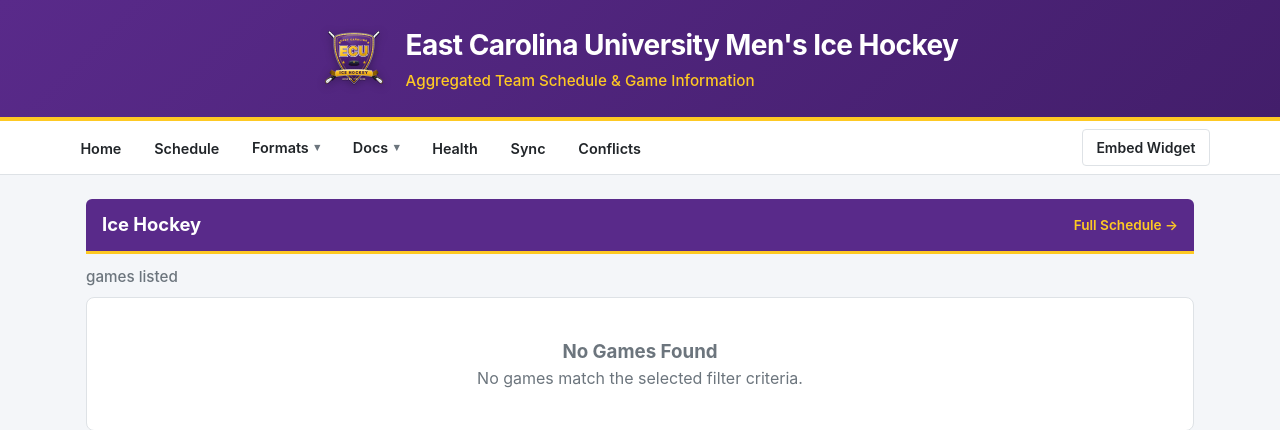
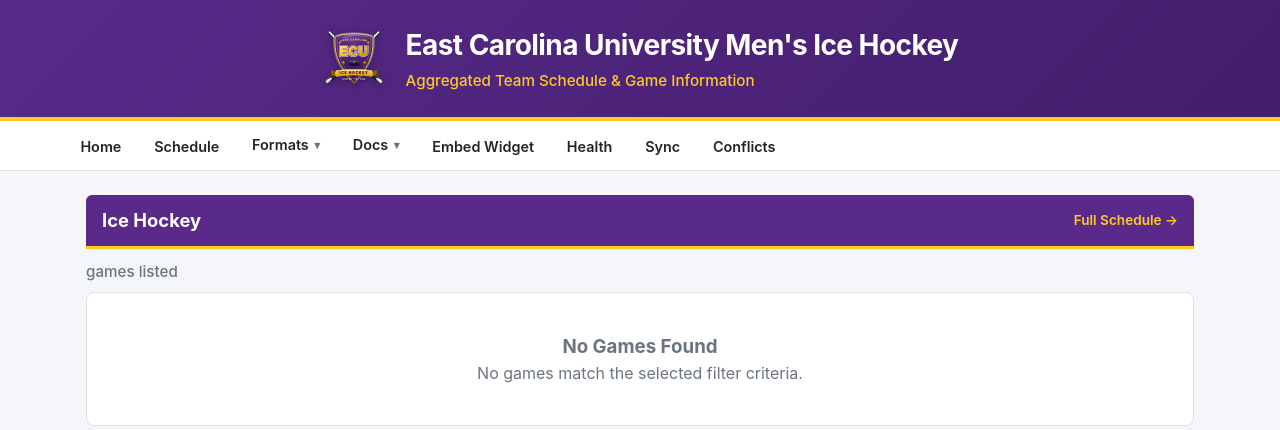
Before and after one commit to bdperkin/ecu-hockey-calendar, a Python web app: template src/ecu_hockey_calendar/api/templates/embed.html in a window 1280 px wide. Shown: the top 430 px of the page. Run offline with Jinja, Linux system fonts and the light colour scheme; the template is opened without the code that fills it, so the values that code supplies are empty.

Commit message:
feat(ui): consolidate Embed Widget into top-level navigation links
- Move Embed Widget link into the main top navigation list
- Remove standalone nav-actions wrapper container and CSS rule
- Add unit test verifying top-level Embed Widget link

```diff
--- a/src/ecu_hockey_calendar/api/templates/base.html
+++ b/src/ecu_hockey_calendar/api/templates/base.html
@@ -288,11 +288,6 @@
       color: var(--text-dark);
     }
 
-    .nav-actions {
-      display: flex;
-      gap: 0.5rem;
-      align-items: center;
-    }
 
     /* Main Content */
     .main-content {
@@ -1101,15 +1096,13 @@
                                 </li>
                             </ul>
                         </li>
+                        <li><a href="{{ embed_url or '/schedule/embed' }}">Embed Widget</a></li>
                         <li><a href="/health"
    class="{% if active_tab == 'health' %}active{% endif %}">Health</a></li>
                         <li><a href="/sync" class="{% if active_tab == 'sync' %}active{% endif %}">Sync</a></li>
                         <li><a href="/conflicts"
    class="{% if active_tab == 'conflicts' %}active{% endif %}">Conflicts</a></li>
                     </ul>
-                    <div class="nav-actions">
-                        <a href="{{ embed_url or '/schedule/embed' }}" class="btn btn-secondary">Embed Widget</a>
-                    </div>
                 </div>
             </nav>
         {% endif %}
```
Also changed, not shown: tests/test_api_web.py (+15 -0 lines).
